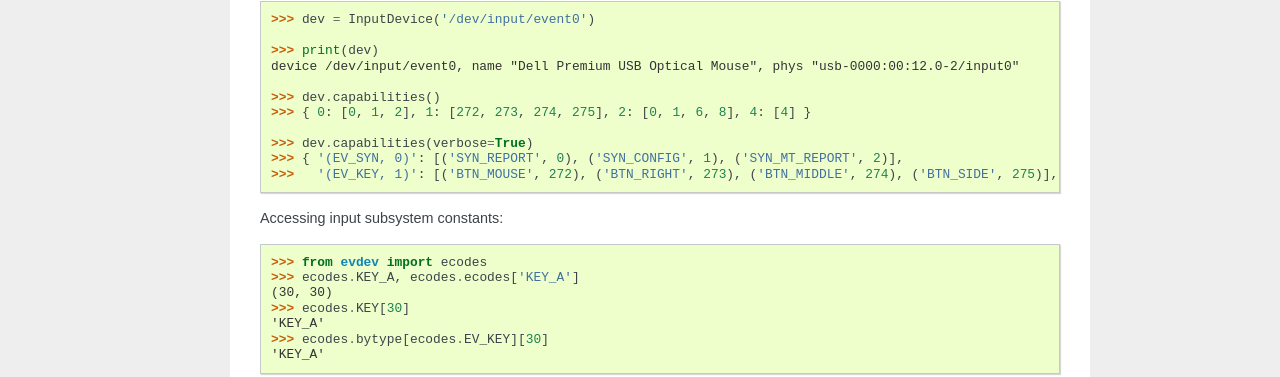
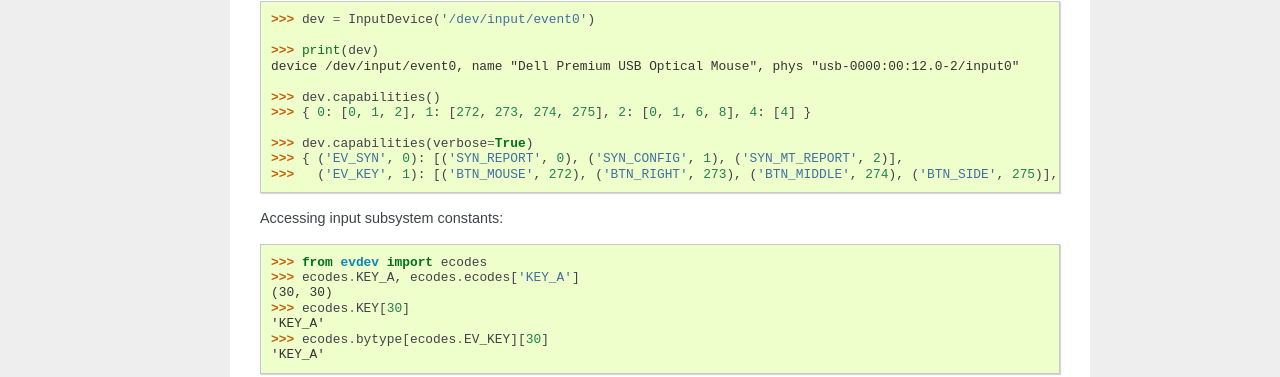
Before and after one commit to gvalkov/python-evdev, a Sphinx documentation site: the page built from doc/index.rst, in a window 1280 px wide and 900 px high, scrolled down 414 px. Shown: the part 109-486 px from the top of the window. Built offline with Sphinx 7.4.7, drawn with Linux system fonts in a browser that asks for light colours; some of the changed text lies outside the part shown.

Commit message:
documentation fix

```diff
--- a/doc/index.rst
+++ b/doc/index.rst
@@ -36,8 +36,8 @@ Listing device capabilities::
     >>> { 0: [0, 1, 2], 1: [272, 273, 274, 275], 2: [0, 1, 6, 8], 4: [4] }
 
     >>> dev.capabilities(verbose=True)
-    >>> { '(EV_SYN, 0)': [('SYN_REPORT', 0), ('SYN_CONFIG', 1), ('SYN_MT_REPORT', 2)],
-    >>>   '(EV_KEY, 1)': [('BTN_MOUSE', 272), ('BTN_RIGHT', 273), ('BTN_MIDDLE', 274), ('BTN_SIDE', 275)], ...
+    >>> { ('EV_SYN', 0): [('SYN_REPORT', 0), ('SYN_CONFIG', 1), ('SYN_MT_REPORT', 2)],
+    >>>   ('EV_KEY', 1): [('BTN_MOUSE', 272), ('BTN_RIGHT', 273), ('BTN_MIDDLE', 274), ('BTN_SIDE', 275)], ...
 
 Accessing input subsystem constants::
 
@@ -178,8 +178,8 @@ Module Contents
 Similar Projects
 ----------------
 
-* python-uinput_
-* ruby-evdev_
+* `python-uinput`_
+* `ruby-evdev`_
 
 
 License
@@ -197,7 +197,7 @@ Todo
 
 * More tests.
 
-* Better uinput support (setting device capabilities as in `python-uinput_`)
+* Better uinput support (setting device capabilities as in `python-uinput`_)
 
 * Expose more input subsystem functionality (`EVIOCSKEYCODE`, `EVIOCGREP` etc)
 
@@ -213,7 +213,7 @@ Indices and Tables
 * :ref:`search`
 
 
-.. _`New BSD License`: https://raw.github.com/gvalkov/rsstail.py/master/LICENSE
+.. _`New BSD License`: https://raw.github.com/gvalkov/python-evdev/master/LICENSE
 .. _PyPi:              http://pypi.python.org/pypi/evdev
 .. _github:            https://github.com/gvalkov/python-evdev
 .. _python-uinput:     https://github.com/tuomasjjrasanen/python-uinput
```
Also changed, not shown: 1 other file.
